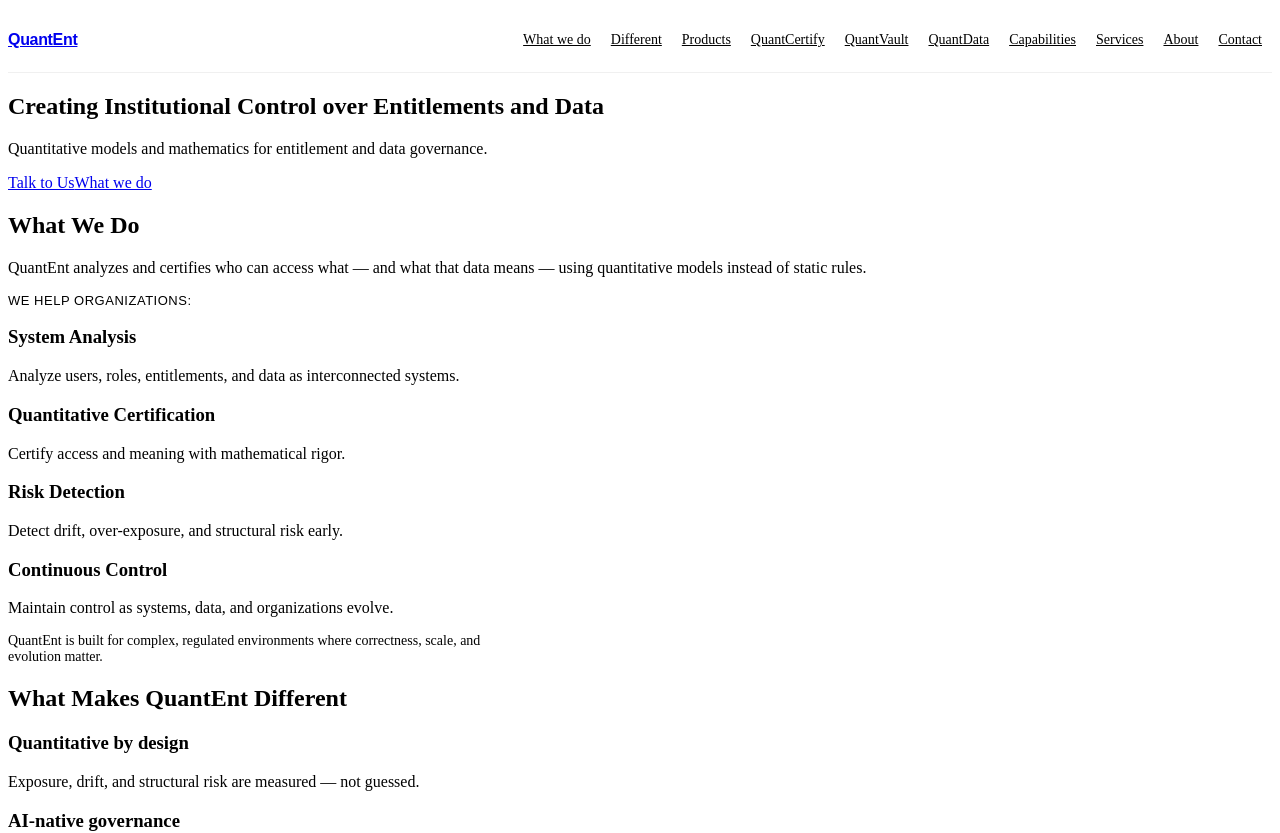
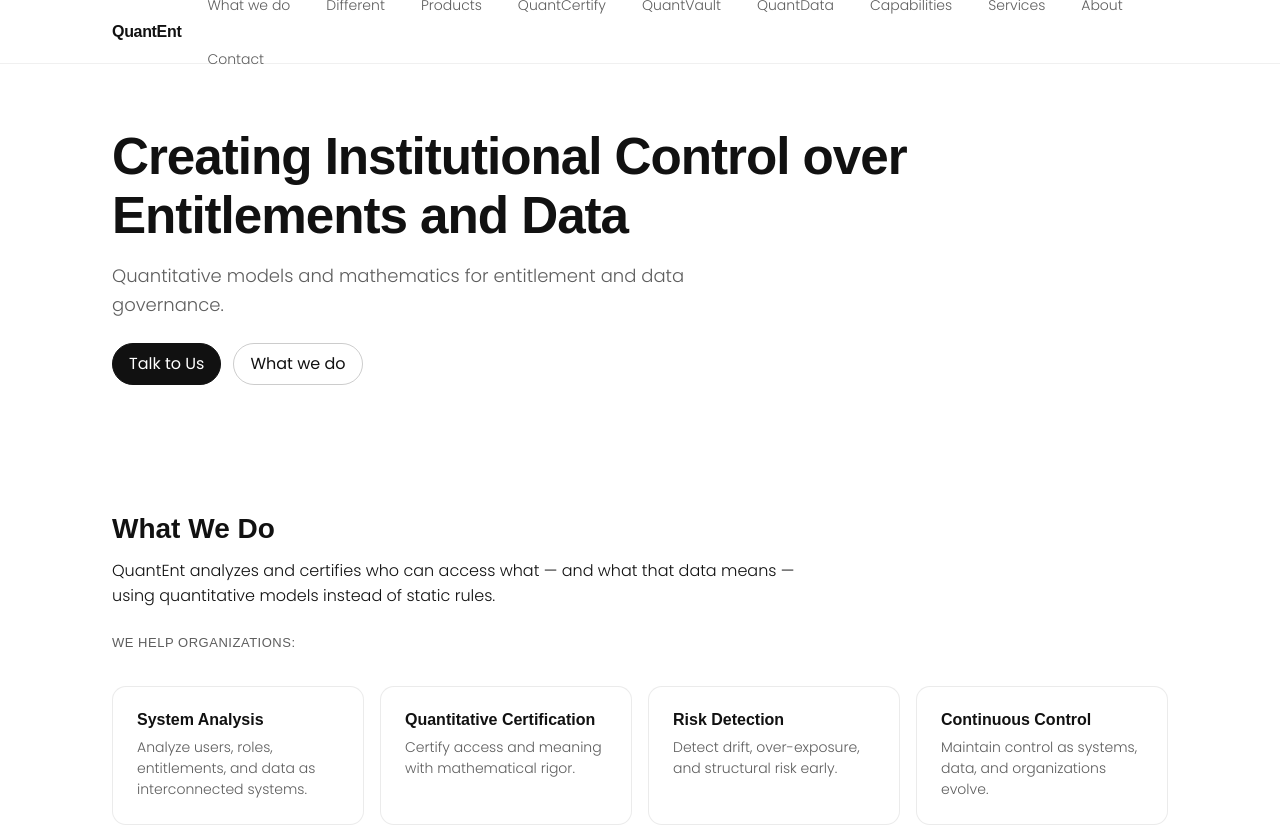
Before and after one commit to quantent-web/quantent-web, a Next.js app: page / in a window 1280 px wide. Shown: the top 833 px of the page. Built offline with nearby package versions, Linux system fonts and the light colour scheme; a web font is replaced by a local one.

Commit message:
Add sticky nav and full landing sections with cards

```diff
--- a/app/globals.css
+++ b/app/globals.css
@@ -1,3 +1,221 @@
+/* =========================
+   Reset básico (mínimo)
+========================= */
+*,
+*::before,
+*::after {
+  box-sizing: border-box;
+}
+
+html,
+body {
+  margin: 0;
+  padding: 0;
+}
+
+img,
+svg,
+video {
+  display: block;
+  max-width: 100%;
+}
+
+a {
+  color: inherit;
+  text-decoration: none;
+}
+
+/* =========================
+   Tokens base (CSS variables)
+========================= */
+:root {
+  --color-bg: #ffffff;
+  --color-text: #111111;
+  --color-muted: #5e5e5e;
+
+  /* Ancho de lectura cómodo */
+  --container: 1120px;
+
+  /* Espaciado base */
+  --space-1: 4px;
+  --space-2: 8px;
+  --space-3: 12px;
+  --space-4: 16px;
+  --space-5: 24px;
+  --space-6: 32px;
+  --space-7: 48px;
+  --space-8: 64px;
+
+  --radius: 14px;
+}
+
+/* =========================
+   Tipografía base
+========================= */
+body {
+  background: var(--color-bg);
+  color: var(--color-text);
+  font-family: var(--font-poppins), system-ui, -apple-system, Segoe UI, Roboto,
+    Arial, sans-serif;
+  font-weight: 300;
+  line-height: 1.6;
+  -webkit-font-smoothing: antialiased;
+  text-rendering: optimizeLegibility;
+}
+
+/* Titulares */
+h1,
+h2,
+h3,
+h4 {
+  font-family: var(--font-space-mono), ui-monospace, SFMono-Regular, Menlo,
+    Monaco, Consolas, 'Liberation Mono', 'Courier New', monospace;
+  font-weight: 700;
+  line-height: 1.15;
+  margin: 0;
+}
+
+p {
+  margin: 0;
+}
+
+.muted {
+  color: var(--color-muted);
+}
+
+/* =========================
+   Layout base (landing)
+========================= */
+.container {
+  width: 100%;
+  max-width: var(--container);
+  margin: 0 auto;
+  padding-left: var(--space-6);
+  padding-right: var(--space-6);
+}
+
+.section {
+  padding-top: var(--space-8);
+  padding-bottom: var(--space-8);
+}
+
+.hero-title {
+  font-size: clamp(32px, 4vw, 56px);
+  letter-spacing: -0.02em;
+}
+
+.hero-subtitle {
+  margin-top: var(--space-4);
+  max-width: 58ch;
+  font-size: 18px;
+  color: var(--color-muted);
+}
+
+/* =========================
+   Components (mínimos)
+   (solo para la landing)
+========================= */
+.section-title {
+  font-size: clamp(20px, 2.2vw, 28px);
+  margin-bottom: var(--space-3);
+}
+
+.section-lead {
+  max-width: 70ch;
+  font-size: 16px;
+  margin-top: var(--space-2);
+  color: var(--color-text);
+}
+
+.hero-actions {
+  display: flex;
+  gap: var(--space-3);
+  margin-top: var(--space-5);
+  flex-wrap: wrap;
+}
+
+.btn {
+  display: inline-flex;
+  align-items: center;
+  justify-content: center;
+  padding: 12px 16px;
+  border-radius: 999px;
+  font-weight: 400;
+  line-height: 1;
+  border: 1px solid transparent;
+}
+
+.btn-primary {
+  background: var(--color-text);
+  color: var(--color-bg);
+  border-color: var(--color-text);
+}
+
+.btn-secondary {
+  background: transparent;
+  color: var(--color-text);
+  border-color: rgba(0, 0, 0, 0.2);
+}
+
+.btn:hover {
+  transform: translateY(-1px);
+}
+
+.btn:active {
+  transform: translateY(0);
+}
+
+/* =========================
+   Cards (What We Do)
+========================= */
+.cards-grid {
+  display: grid;
+  grid-template-columns: repeat(4, 1fr);
+  gap: var(--space-4);
+  margin-top: var(--space-6);
+}
+
+.card {
+  border: 1px solid rgba(0, 0, 0, 0.08);
+  border-radius: var(--radius);
+  padding: var(--space-5);
+  background: #fff;
+}
+
+.card-title {
+  font-size: 16px;
+  margin-bottom: var(--space-2);
+}
+
+.card-text {
+  font-size: 14px;
+  line-height: 1.5;
+  color: var(--color-muted);
+}
+
+/* Responsive */
+@media (max-width: 1024px) {
+  .cards-grid {
+    grid-template-columns: repeat(2, 1fr);
+  }
+}
+
+@media (max-width: 640px) {
+  .container {
+    padding-left: var(--space-5);
+    padding-right: var(--space-5);
+  }
+
+  .section {
+    padding-top: var(--space-7);
+    padding-bottom: var(--space-7);
+  }
+
+  .cards-grid {
+    grid-template-columns: 1fr;
+  }
+}
+
 /* =========================
    Sticky nav + anchors
 ========================= */
```
